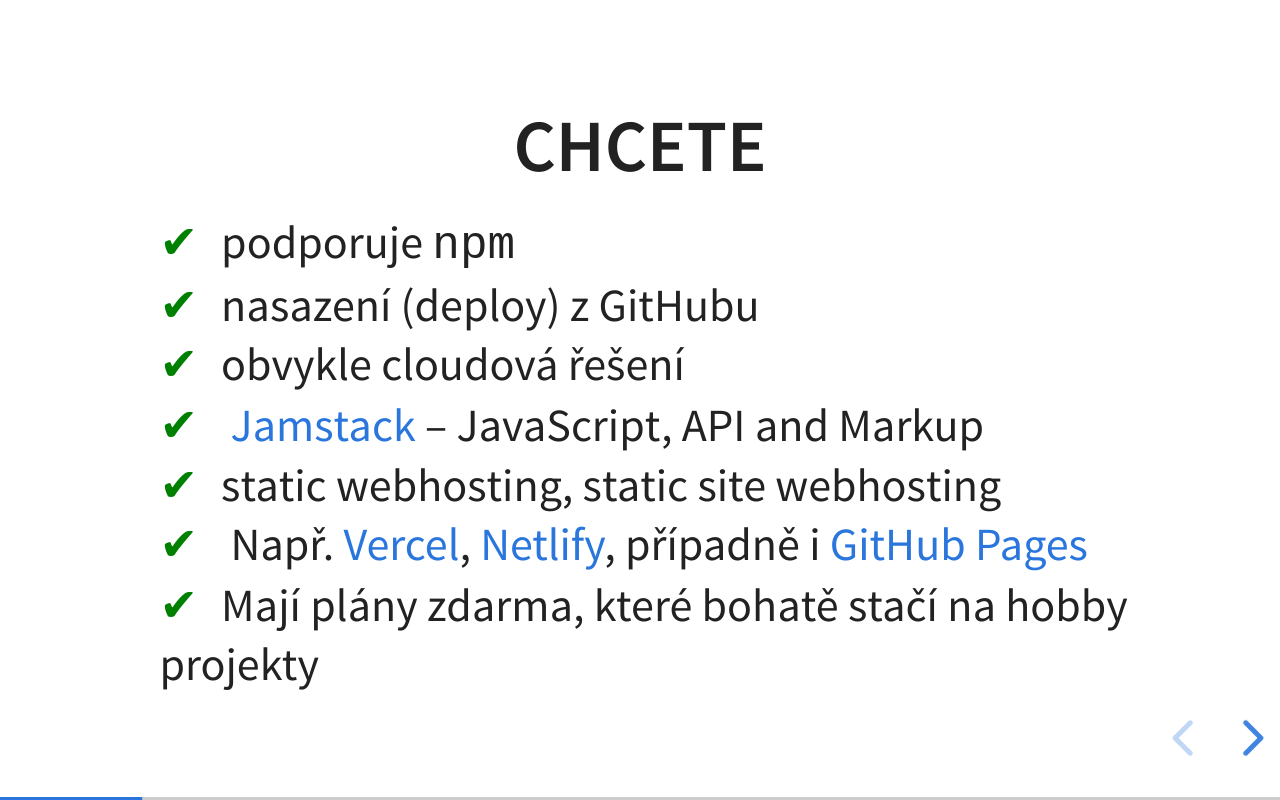
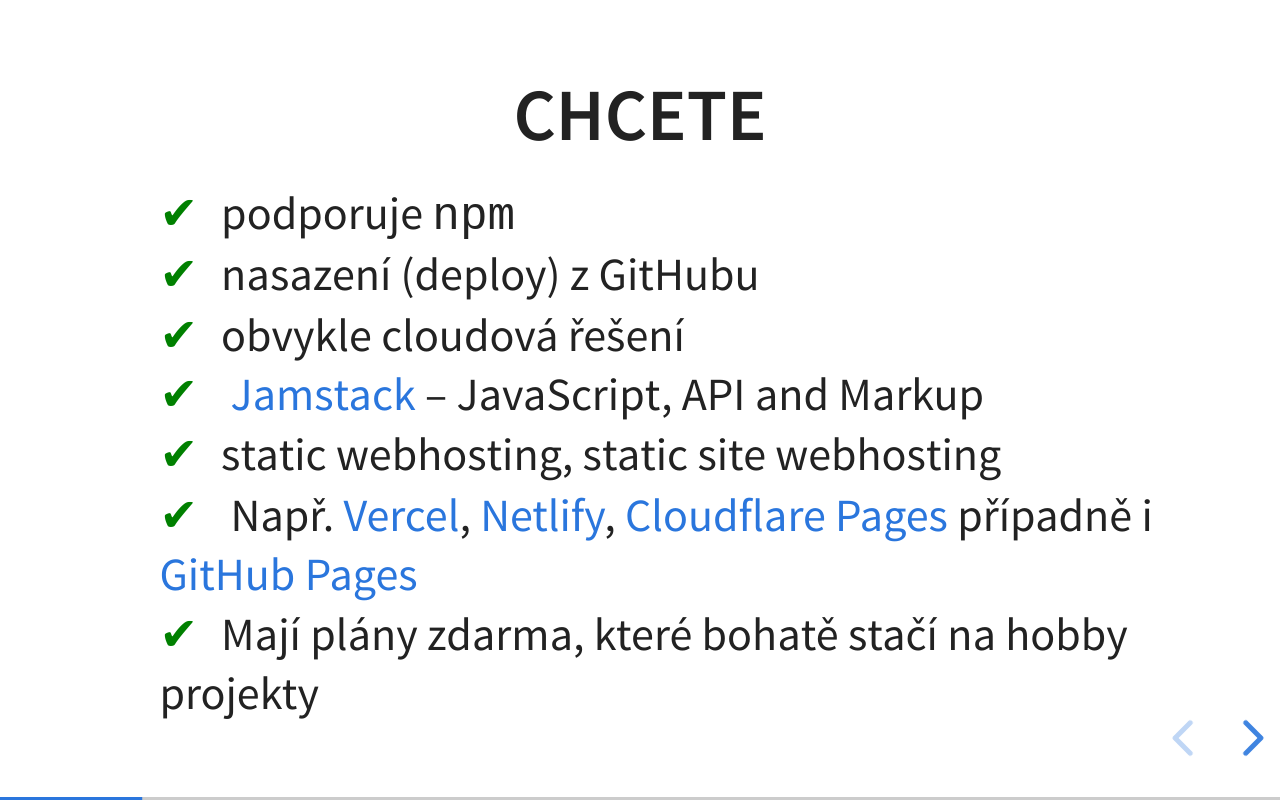
Before and after one commit to FilipJirsak-Czechitas/czechitas-hosting, a plain HTML site: page index.html in a window 1280 px wide. Both pictures are taken after a click on the button "next slide". Drawn offline with Linux system fonts and the light colour scheme.

Commit message:
Cloudflare Pages

```diff
--- a/index.html
+++ b/index.html
@@ -49,7 +49,7 @@
             <li>static webhosting, static site webhosting</li>
             <li>
               Např. <a href="https://vercel.com">Vercel</a>,
-              <a href="https://www.netlify.com">Netlify</a>, případně i
+              <a href="https://www.netlify.com">Netlify</a>, <a href="https://pages.cloudflare.com">Cloudflare Pages</a> případně i
               <a href="https://pages.github.com">GitHub Pages</a>
             </li>
             <li>Mají plány zdarma, které bohatě stačí na hobby projekty</li>
```
